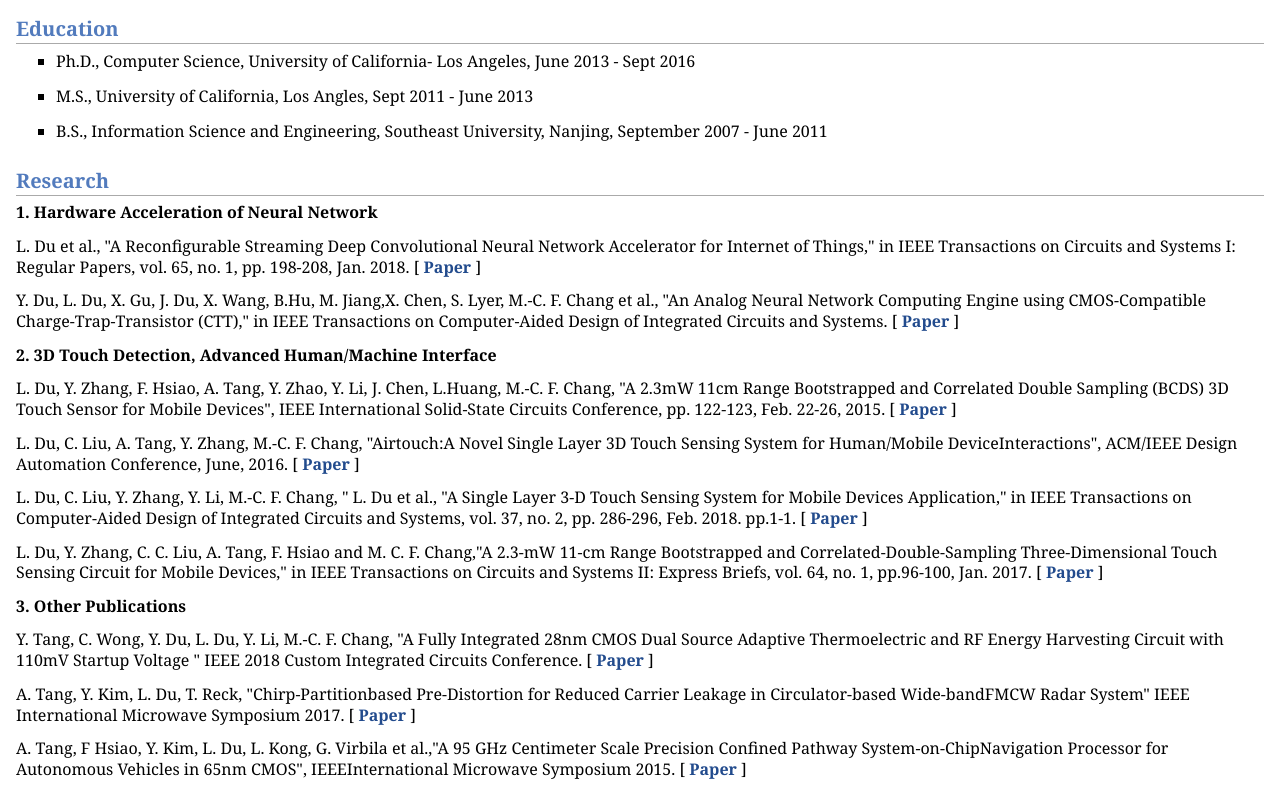
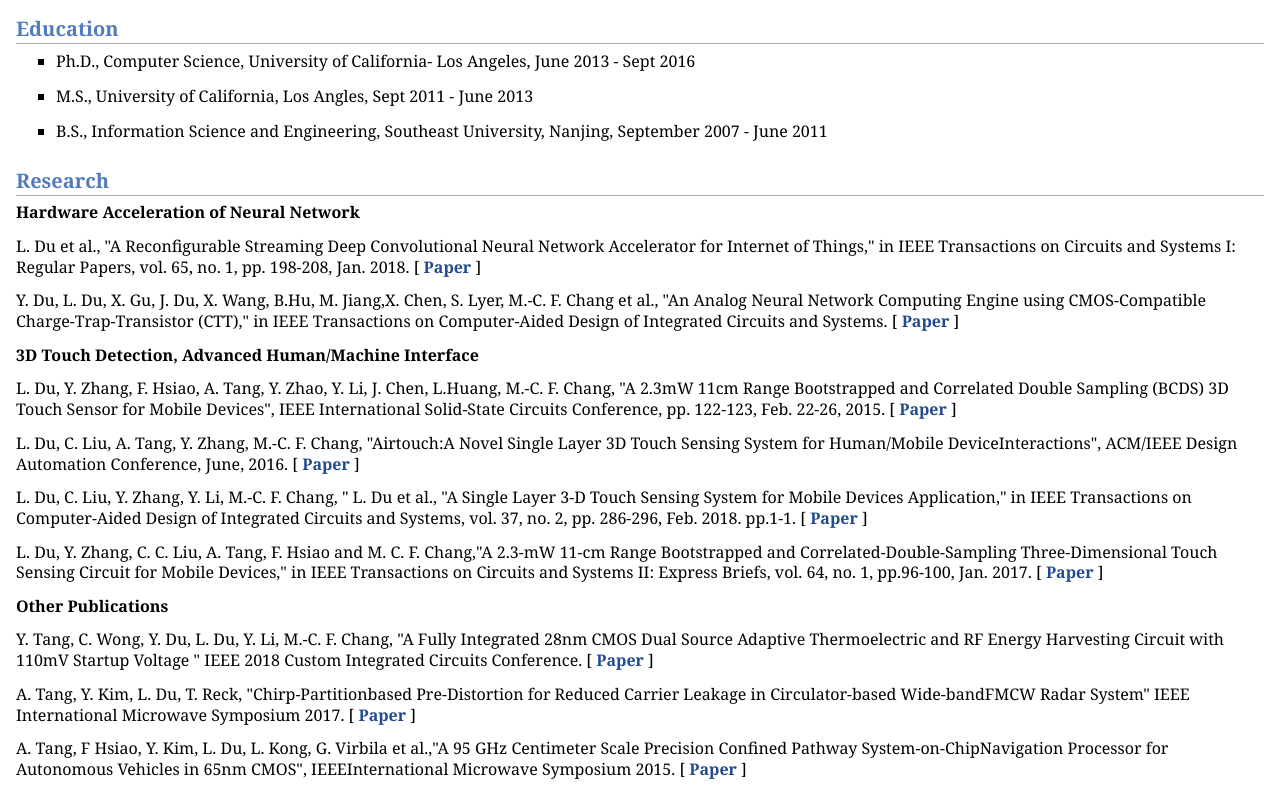
Before and after one commit to dl1989113/dl1989113.github.io, a plain HTML site: page index.html in a window 1280 px wide. Shown: the part 607-1397 px from the top of the page. Drawn offline with Linux system fonts and the light colour scheme.

Commit message:
check out

```diff
--- a/index.html
+++ b/index.html
@@ -44,13 +44,13 @@ Kneron Inc., San Diego, CA, USA <br /></p>
 </ul>
 
 <h2>Research</h2>
-<p><b>1. Hardware Acceleration of Neural Network</p></b>
+<p><b>Hardware Acceleration of Neural Network</p></b>
 <p>L. Du et al., "A Reconfigurable Streaming Deep Convolutional Neural Network Accelerator for Internet of Things," in IEEE Transactions on Circuits and Systems I: Regular Papers, vol. 65, no. 1, pp. 198-208, Jan. 2018.
 [<a href="./Paper/1.pdf" > <b> Paper </b> </a>]</p>
 <p>Y. Du, L. Du, X. Gu, J. Du, X. Wang, B.Hu, M. Jiang,X. Chen, S. Lyer, M.-C. F. Chang et al., "An Analog Neural Network Computing Engine using CMOS-Compatible Charge-Trap-Transistor (CTT)," in IEEE Transactions on Computer-Aided Design of Integrated Circuits and Systems.
 [<a href="./Paper/2.pdf" > <b> Paper </b> </a>]</p>
 
-<p><b>2. 3D Touch Detection, Advanced Human/Machine Interface</p></b>
+<p><b>3D Touch Detection, Advanced Human/Machine Interface</p></b>
 <p>L. Du, Y. Zhang, F. Hsiao, A. Tang, Y. Zhao, Y. Li, J. Chen, L.Huang, M.-C. F. Chang, "A 2.3mW 11cm Range Bootstrapped and Correlated Double Sampling (BCDS) 3D Touch Sensor for Mobile Devices", IEEE International Solid-State Circuits Conference, pp. 122-123, Feb. 22-26, 2015.
 [<a href="./Paper/3.pdf" > <b> Paper </b> </a>]</p>
 <p>L. Du, C. Liu, A. Tang, Y. Zhang, M.-C. F. Chang, "Airtouch:A Novel Single Layer 3D Touch Sensing System for Human/Mobile DeviceInteractions", ACM/IEEE Design Automation Conference, June, 2016.
@@ -60,7 +60,7 @@ Kneron Inc., San Diego, CA, USA <br /></p>
 <p>L. Du, Y. Zhang, C. C. Liu, A. Tang, F. Hsiao and M. C. F. Chang,"A 2.3-mW 11-cm Range Bootstrapped and Correlated-Double-Sampling Three-Dimensional Touch Sensing Circuit for Mobile Devices," in IEEE Transactions on Circuits and Systems II: Express Briefs, vol. 64, no. 1, pp.96-100, Jan. 2017.
 [<a href="./Paper/6.pdf" > <b> Paper </b> </a>]</p>
 
-<p><b>3. Other Publications </p></b>
+<p><b>Other Publications </p></b>
 <p>Y. Tang, C. Wong, Y. Du, L. Du, Y. Li, M.-C. F. Chang, "A Fully Integrated 28nm CMOS Dual Source Adaptive Thermoelectric and RF Energy Harvesting Circuit with 110mV Startup Voltage " IEEE 2018 Custom Integrated Circuits Conference.
 [<a href="./Paper/7.pdf" > <b> Paper </b> </a>]</p>
 <p>A. Tang, Y. Kim, L. Du, T. Reck, "Chirp-Partitionbased Pre-Distortion for Reduced Carrier Leakage in Circulator-based Wide-bandFMCW Radar System" IEEE International Microwave Symposium 2017.
```
